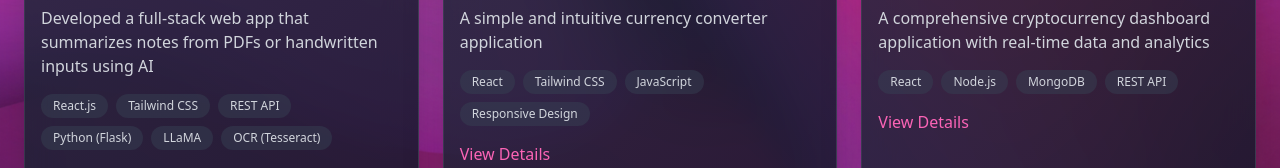
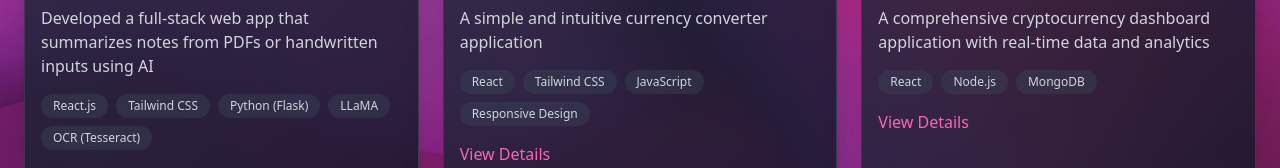
Before and after one commit to nanu003/Personal-Portfolio, a React (Vite) app in the folder Personal-Portfolio/: page /Personal-Portfolio/projects in a window 1280 px wide. Shown: the part 527-695 px from the top of the page. Built offline with nearby package versions, Linux system fonts and the light colour scheme.

Commit message:
Refactor project image paths and technologies
Updated project images to use direct paths instead of BASE_URL. Removed unnecessary technologies from project details.

```diff
--- a/Personal-Portfolio/src/pages/Projects/Projects.jsx
+++ b/Personal-Portfolio/src/pages/Projects/Projects.jsx
@@ -1,7 +1,5 @@
 import React, { useState } from 'react'
 import PortfolioLayout from '../../components/PortfolioLayout'
-
-const BASE_URL = import.meta.env.BASE_URL;
 
 function Projects() {
   const [selectedProject, setSelectedProject] = useState(null)
@@ -11,8 +9,8 @@ function Projects() {
       id: 1,
       title: 'AI Notes Summarizer',
       description: 'Developed a full-stack web app that summarizes notes from PDFs or handwritten inputs using AI',
-      image: BASE_URL + 'pdf.png',
-      technologies: ["React.js", "Tailwind CSS", "REST API", "Python (Flask)", "LLaMA", "OCR (Tesseract)"],
+      image: '/public/pdf.png',
+      technologies: ["React.js", "Tailwind CSS", "Python (Flask)", "LLaMA", "OCR (Tesseract)"],
       details: {
         overview: 'A comprehensive note-taking and summarization application that leverages artificial intelligence to process and summarize content from various sources including PDFs and handwritten notes.',
         features: [
@@ -22,7 +20,7 @@ function Projects() {
           'User-friendly web interface',
           'Export functionality for summaries'
         ],
-        technologies: ["React.js", "Tailwind CSS", "REST API", "Python (Flask)", "LLaMA", "OCR (Tesseract)"],
+        technologies: ["React.js", "Tailwind CSS", "Python (Flask)", "LLaMA", "OCR (Tesseract)"],
         challenges: 'Implementing accurate OCR for handwritten text and optimizing AI summarization for different content types.',
       }
     },
@@ -30,7 +28,7 @@ function Projects() {
       id: 2,
       title: 'Currency Converter',
       description: 'A simple and intuitive currency converter application',
-      image: BASE_URL + 'money.png',
+      image: '/public/money.png',
       technologies: ['React', 'Tailwind CSS', 'JavaScript', 'Responsive Design'],
       details: {
         overview: 'A modern, responsive portfolio website showcasing my skills, projects, and professional journey with elegant animations and clean design.',
@@ -49,8 +47,8 @@ function Projects() {
       id: 3,
       title: 'Crypto Dashboard',
       description: 'A comprehensive cryptocurrency dashboard application with real-time data and analytics',
-      image: BASE_URL + 'crypto.png',
-      technologies: ['React', 'Node.js', 'MongoDB', 'REST API'],
+      image: '/public/crypto.png',
+      technologies: ['React', 'Node.js', 'MongoDB'],
       details: {
         overview: 'A full-featured cryptocurrency dashboard designed for users to track and analyze their crypto investments efficiently.',
         features: [
@@ -60,7 +58,7 @@ function Projects() {
           'Market analysis tools',
           'Real-time notifications'
         ],
-        technologies: ['React', 'Node.js', 'MongoDB', 'REST API'],
+        technologies: ['React', 'Node.js', 'MongoDB'],
         challenges: 'Implementing real-time collaboration features and ensuring data consistency across multiple users.',
       }
     }
```
